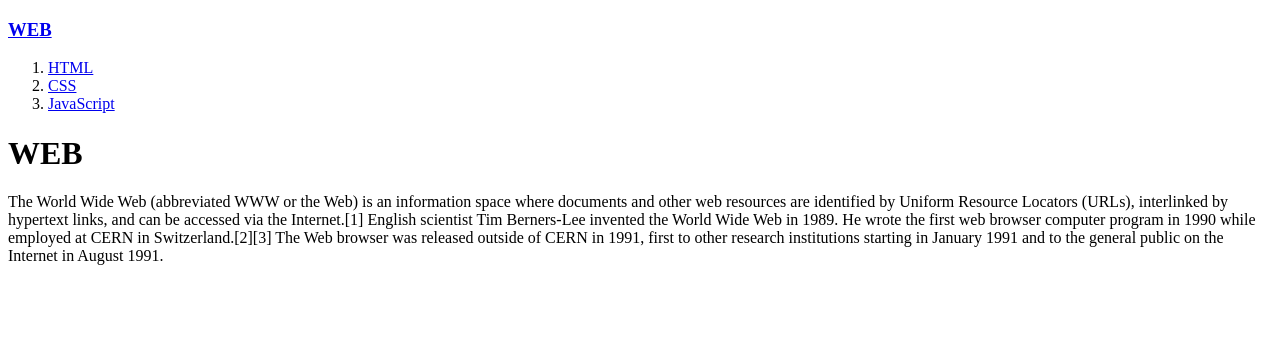
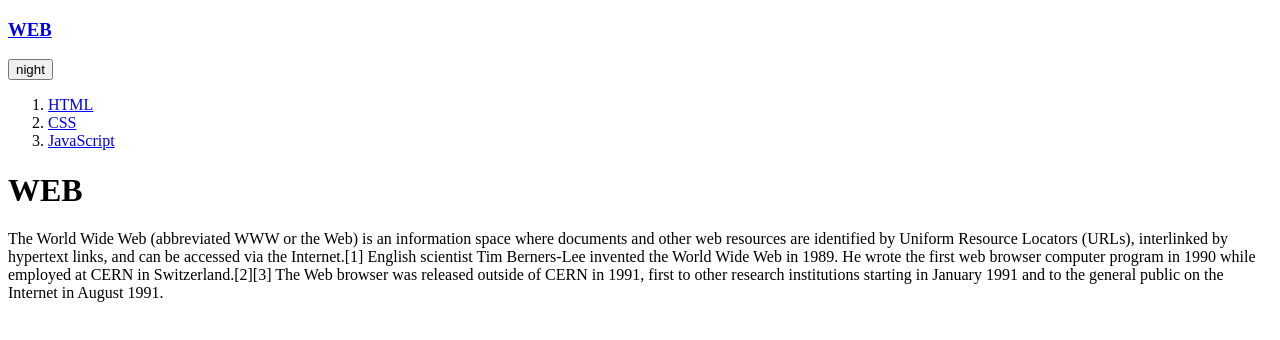
Before and after one commit to lupy1004/web1, a plain HTML site: page index.html in a window 1280 px wide. Drawn offline with Linux system fonts and the light colour scheme.

Commit message:
Update index.html

```diff
--- a/index.html
+++ b/index.html
@@ -7,6 +7,10 @@
 
     <body>
         <h3><a href="index.html">WEB</a></h3>
+        <input type ="button" value = "night" onclick="
+        document.querySelctor('body').style.backgroundColor='black';
+        document.querySelctor('body').style.color='white';
+        ">
         <ol>
             <li><a href="1.html">HTML</a></li>
             <li><a href="2.html">CSS</a></li>
```
